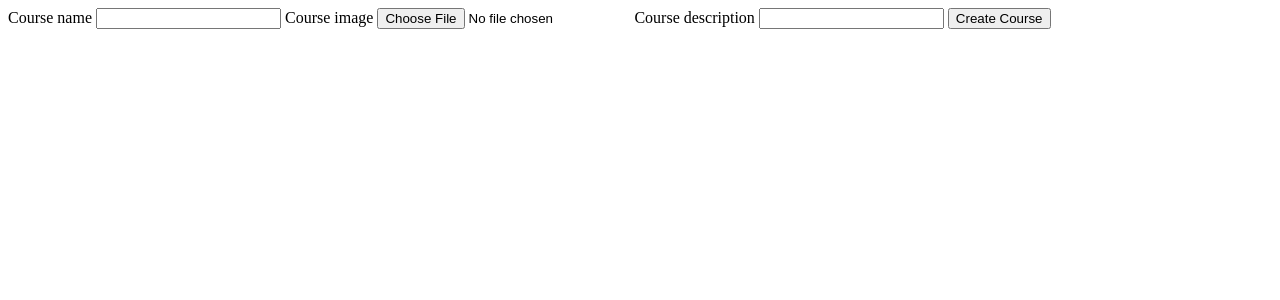
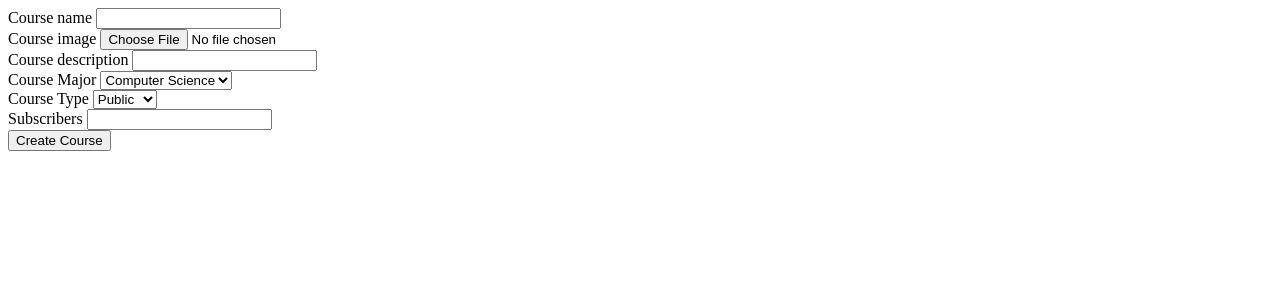
Before and after one commit to smart-programmer/Epic-Coders, a Flask app: page /course_create in a window 1280 px wide. Shown: the top 300 px of the page. Run offline with Flask 2, Linux system fonts and the light colour scheme; a user stored in the database is signed in; some libraries are stand-ins or nearby versions.

Commit message:
adding user and courses types

```diff
--- a/EpicCoders/forms.py
+++ b/EpicCoders/forms.py
@@ -80,13 +80,16 @@ class UpdateUserForm(FlaskForm):
 
 
 
-
+majors = [('Computer Science', 'Computer Science'), ('Quran kareem', "Quran kareem"), ('Design', 'Design')]
 
 
 class CreateCourse(FlaskForm):
 	course_name = wtforms.StringField("Course name", validators=[Length(min=3, max=20), DataRequired()])
 	image = FileField("Course image", validators=[FileAllowed(["jpg", 'png', "gif", "jpeg"])])
 	description = wtforms.StringField('Course description', validators=[DataRequired(), Length(min=3, max=150)])
+	course_major = wtforms.SelectField('Course Major', choices=majors, default=None)
+	course_type = wtforms.SelectField('Course Type', choices=[('public', 'Public'), ('private', 'Private')])
+	subscribers = wtforms.StringField('Subscribers', validators=[Length(max=400)])
 
 	submit = wtforms.SubmitField("Create Course")
 
--- a/EpicCoders/routes.py
+++ b/EpicCoders/routes.py
@@ -3,8 +3,9 @@ from flask import render_template, redirect, url_for, request, flash
 from EpicCoders.forms import RegistrationForm, LoginForm, UpdateUserForm, CreateCourse, CreateEpisode
 from EpicCoders.models import User, Course, Episode
 from flask_login import current_user, login_user, logout_user, login_required
-from EpicCoders.utils import save_image
+from EpicCoders.utils import save_image, perfect_list
 import os
+import random
 
 
 
@@ -24,7 +25,7 @@ def register():
 		if form.username.data == 'ammar' or form.username.data == 'homsi':
 			user_type = 'super_user'
 		else:
-			user_type == 'user'
+			user_type = 'user'
 		user = User(username=form.username.data, password=password,
 		 first_name=form.first_name.data, last_name=form.last_name.data, email=form.email.data,
 		  user_type=user_type)
@@ -109,9 +110,23 @@ def developers_page():
 
 @app.route('/courses')
 def courses():
-	courses = Course.query.all()
+	# instansiate empty list
+	courses_list = []
 
-	return render_template('courses.html', courses=courses, is_courses=True)
+	# add public courses to list
+	for course in Course.query.filter_by(course_type='public'):
+		courses_list.append(course)
+
+	# add private courses that the user is subscribed to
+	for course in Course.query.filter_by(course_type='private'):
+		for subscriber in course.subscribers:
+			if subscriber == current_user:
+				courses_list.append(course)
+
+	# shuffle the list to make the page look random
+	random.shuffle(courses_list)
+
+	return render_template('courses.html', courses=courses_list, is_courses=True)
 
 
 @app.route('/course/<course_id>/', methods=['GET', 'POST'])
@@ -154,7 +169,8 @@ def course(course_id):
 	images_file = url_for('static', filename='images/episodes')
 
 	return render_template('course.html', course=course, is_course=True, image_file=image_file, form=form
-		, episode_image_file=episode_image_file, episodes=episodes, images_file=images_file, without_background=True)
+		, episode_image_file=episode_image_file, episodes=episodes, images_file=images_file,
+		 without_background=True, users=course.subscribers)
 
 
 @app.route('/course_create', methods=['GET', 'POST'])
@@ -166,10 +182,23 @@ def create_course():
 	form = CreateCourse()
 
 	if form.validate_on_submit():
+		subscribers_list = []
+		if form.subscribers.data:
+			subscribers_list = perfect_list(form.subscribers.data)
+
 		course_name = form.course_name.data
 		image_name = save_image(form.image.data, 'static/images/courses', 'create_course')
 		description = form.description.data
-		course = Course(course_name=course_name, creator_id=current_user.id, image=image_name, description=description)
+		course_major = form.course_major.data
+		course_type = form.course_type.data
+		course = Course(course_name=course_name, creator_id=current_user.id,
+		 image=image_name, description=description, course_major=course_major, course_type=course_type)
+
+		for subscriber in subscribers_list:
+			user = User.query.filter_by(username=subscriber).first()
+			if user:
+				course.subscribers.append(user)
+
 		db.session.add(course)
 		db.session.commit()
 		return redirect(url_for('Home'))
--- a/EpicCoders/templates/course.html
+++ b/EpicCoders/templates/course.html
@@ -71,6 +71,10 @@
 
               </form>
               <br /><br />
+
+              {% for user in users %}
+                <h1>{{ user.username }}</h1>
+              {% endfor %}
               {% endif %}
         </center>
 
--- a/EpicCoders/templates/courses.html
+++ b/EpicCoders/templates/courses.html
@@ -30,7 +30,10 @@
 
             <center>
             {% for course in courses %}
-                <a = href="{{ url_for('course', course_id=course.id) }}"><h1>{{ course.course_name }}</h1></a>
+                <a = href="{{ url_for('course', course_id=course.id) }}"><h1>{{ course.course_name }}</h1>
+                <br />
+                    <h2>{{ course.course_major }}</h2></a>
+                <br />
                 <br />
             {% endfor %}
         </center>
--- a/EpicCoders/templates/create_course.html
+++ b/EpicCoders/templates/create_course.html
@@ -7,26 +7,49 @@
 
     <body>
       <form action='' method="POST" enctype="multipart/form-data">
+
         {{ form.hidden_tag() }}
         {{ form.course_name.label() }}
         {{ form.course_name() }}
         {% for error in form.course_name.errors %}
           <h1>course_name {{ error }}</h1>
         {% endfor %}
+        <br />
         {{ form.image.label() }}
         {{ form.image() }}
         {% for error in form.image.errors %}
           <h1>image {{ error }}</h1>
         {% endfor %}
+        <br />
         {{ form.description.label() }}
         {{ form.description() }}
         {% for error in form.description.errors %}
           <h1>description {{ error }}</h1>
         {% endfor %}
+        <br />
+        {{ form.course_major.label() }}
+        {{ form.course_major() }}
+        {% for error in form.course_major.errors %}
+          <h1>course_major {{ error }}</h1>
+        {% endfor %}
+        <br />
+        {{ form.course_type.label() }}
+        {{ form.course_type() }}
+        {% for error in form.course_type.errors %}
+          <h1>course_type {{ error }}</h1>
+        {% endfor %}
+        <br />
+        {{ form.subscribers.label() }}
+        {{ form.subscribers() }}
+        {% for error in form.subscribers.errors %}
+          <h1>subscribers {{ error }}</h1>
+        {% endfor %}
+        <br />
         {{ form.submit() }}
         {% for error in form.submit.errors %}
           <h1>submit {{ error }}</h1>
         {% endfor %}
+        <br />
 
       </form>
     </body>
--- a/EpicCoders/templates/header.html
+++ b/EpicCoders/templates/header.html
@@ -29,12 +29,12 @@
         <title>Epic Coders{% block title %}{% endblock %}</title>
 
         {% if not without_background %}
-            <style type="text/css">
+            <!-- <style type="text/css">
     	        body {
     	   			background-image: url("{{ url_for('static', filename='source-code.png') }}");
     	   			background-color: #cccccc;
     				}
-    		</style>
+    		</style> -->
         {% endif %}
     </head>
 
```
Also changed, not shown: EpicCoders/models.py (+16 -0 lines), EpicCoders/utils.py (+29 -0 lines), EpicCoders/site.db, EpicCoders/static/images/courses/1a6ef0e80517f5fc75.png (added), EpicCoders/static/images/courses/25e303188465eed4d9.PNG (added), EpicCoders/static/images/courses/577dd8d373345ba64b.png (added), EpicCoders/static/images/courses/6f707fff9ce4ab7af9.png (added), EpicCoders/static/images/courses/800cc6b6b47066b4d9.png (added), EpicCoders/static/images/courses/a35cadaed1f20f7e6e.png (added), EpicCoders/static/images/courses/f9374a7629370e3092.png (added).
